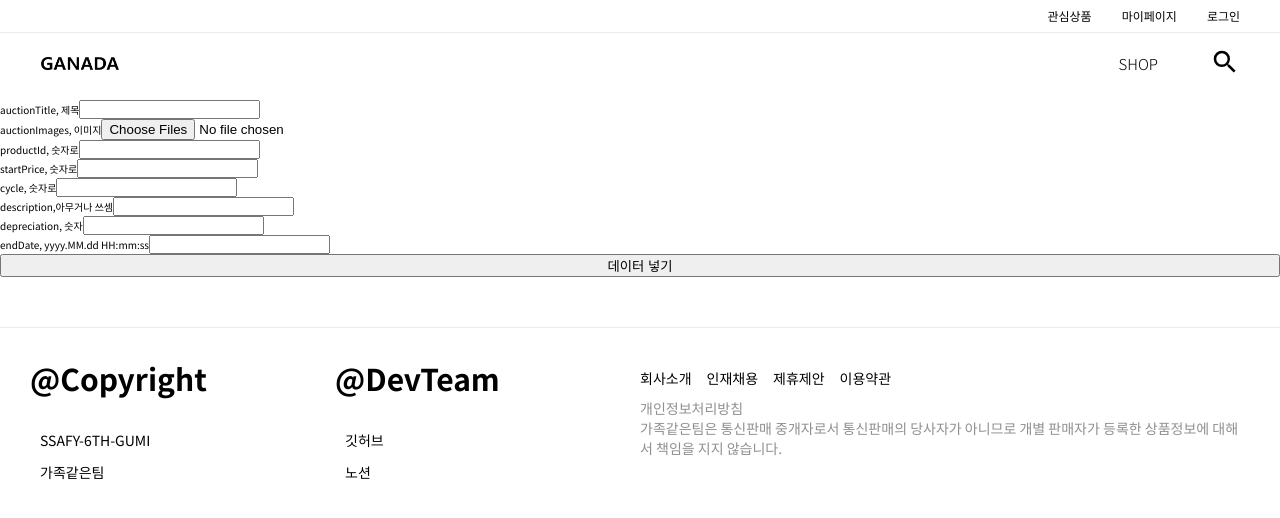
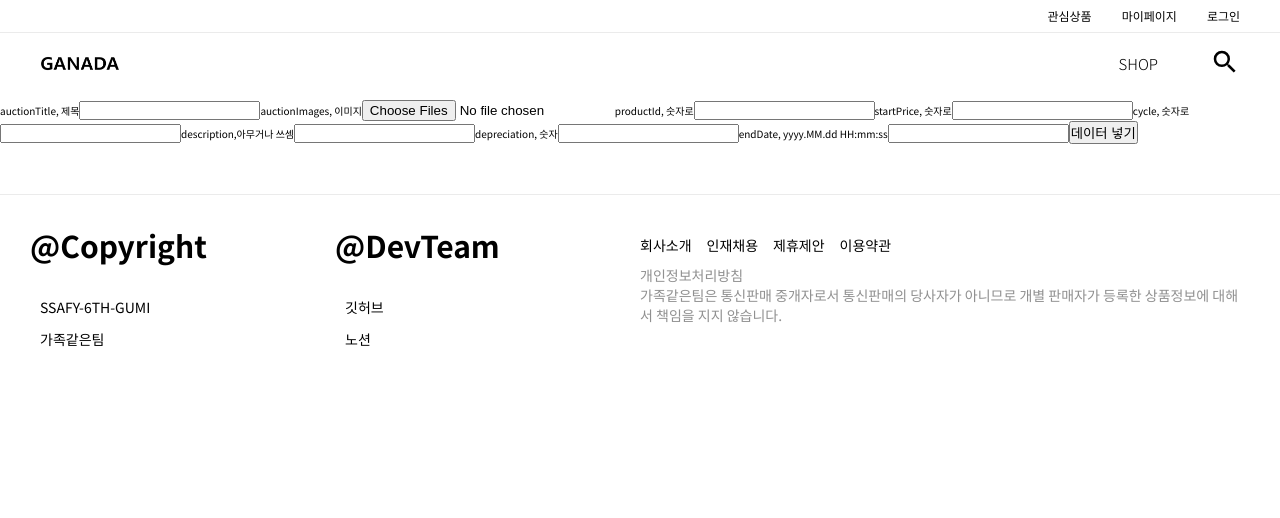
Before and after one commit to GANADA-FAMILY/GANADA-MARKET, a React (Create React App) app in the folder FE/: page /auctioncreate in a window 1280 px wide. Shown: the top 518 px of the page. Built offline with nearby package versions, Linux system fonts and the light colour scheme; no server answers.

Commit message:
chore : create dummy data

```diff
--- a/FE/src/pages/AuctionCreatePage.tsx
+++ b/FE/src/pages/AuctionCreatePage.tsx
@@ -53,14 +53,13 @@ function AuctionCreatePage() {
 
     axios.post('http://localhost:8080/api/auction', formData, {
       headers: {
-        Authorization:
-          'Bearer eyJ0eXAiOiJKV1QiLCJhbGciOiJIUzUxMiJ9.eyJzdWIiOiJwY2cwNTI3QG5hdmVyLmNvbSIsImlzcyI6ImdhbmFkYW1hcmtldC5jb20iLCJleHAiOjE2NTM1NTM2MzgsImlhdCI6MTY1MzQ2NzIzOH0.EPDnDLWD2men2F8IIy8gFf68o86IqBkawfEVolhJIGlAfGV7s-3hld3UEZvtdQH9uJUgd9JsEkjIMoa_q-_c3Q',
+        Authorization: `Bearer ${localStorage.getItem('token')}`,
       },
     });
   };
 
   return (
-    <Wrapper onSubmit={handleSubmit}>
+    <form onSubmit={handleSubmit}>
       <label htmlFor="제목">
         auctionTitle, 제목
         <input ref={auctionTitle} type="text" />
@@ -94,7 +93,7 @@ function AuctionCreatePage() {
         <input ref={endTime} type="text" />
       </label>
       <button type="submit">데이터 넣기</button>
-    </Wrapper>
+    </form>
   );
 }
 
```
Also changed, not shown: 1 other file (tests, documents, lock files or other folders).
